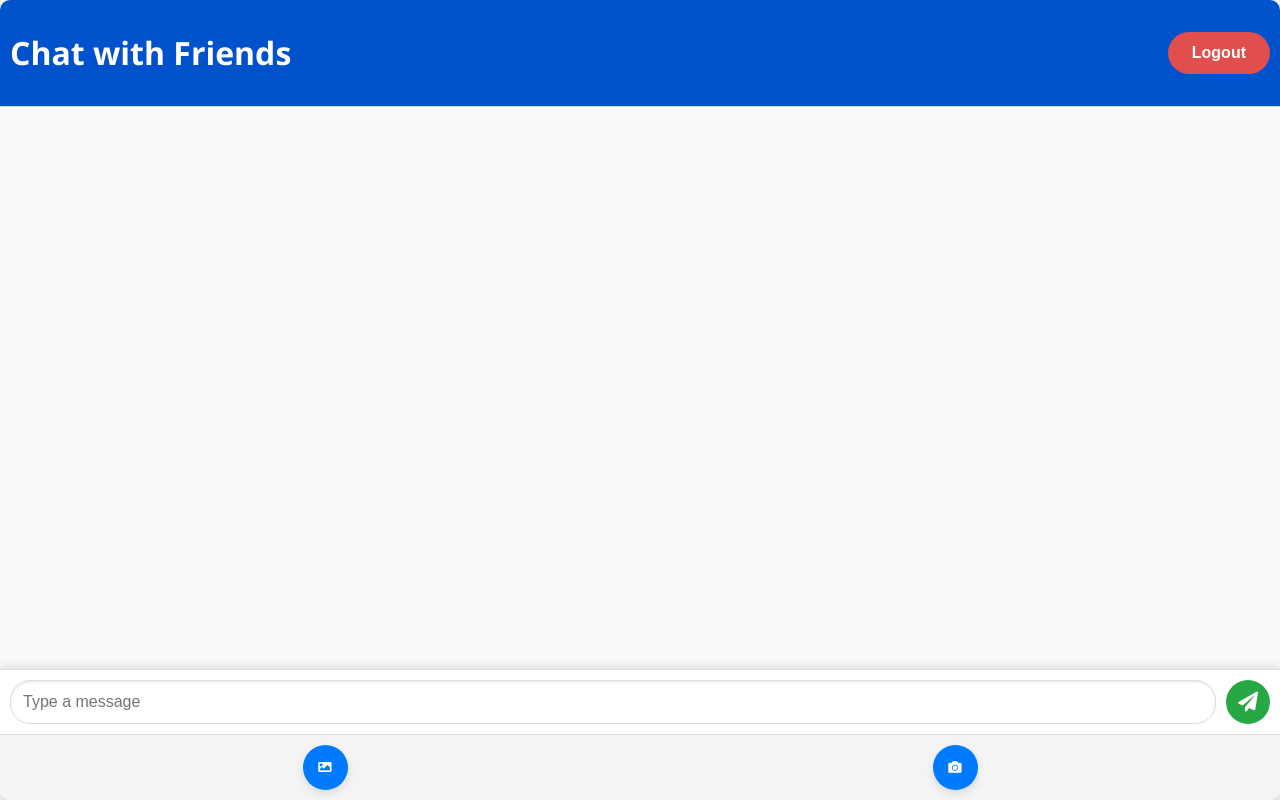
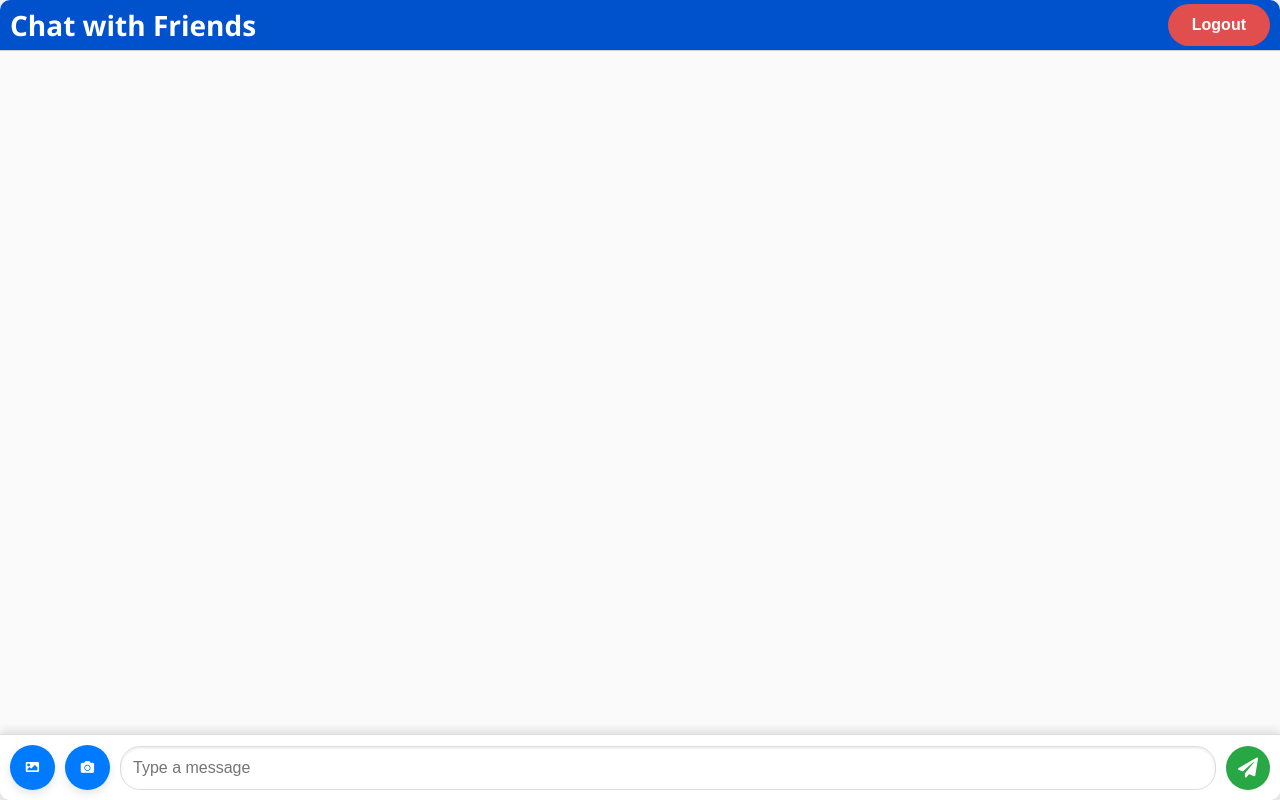
Before and after one commit to ketanohal/my-chat-app, a Flask app: page /chat in a window 1280 px wide. Run offline with Flask 3, Linux system fonts and the light colour scheme; the visitor is signed in with stand-in values (Sample User, id 1); some libraries are stand-ins or nearby versions.

Commit message:
some more additional final changes

```diff
--- a/static/css/chat.css
+++ b/static/css/chat.css
@@ -15,15 +15,19 @@ body.chat-page {
     border-radius: 10px;
     overflow: hidden; /* Hides overflow */
 }
+
 header {
     display: flex;
     justify-content: space-between;
     align-items: center;
-    padding: 10px; /* Reduce padding to make header smaller */
+    padding: 5px 10px; /* Reduced padding to make header smaller */
     background-color: #0052cc;
     color: white;
+    height: 40px; /* Reduced height */
     border-bottom: 1px solid #d1d1d1;
+    font-size: 14px; /* Adjust this value as needed */
 }
+
 
 header #logout-button {
     background-color: #e14e4e;
@@ -52,16 +56,16 @@ header #logout-button:active {
     flex-direction: column;
     justify-content: flex-end;
     height: calc(100% - 60px); /* Adjust height to fit within chat-container */
-    padding: 15px;
+    padding: 5px;
     background-color: #fafafa;
     overflow-y: auto; /* Enable vertical scroll only */
     overflow-x: hidden; /* Hide horizontal scrollbar */
 }
 
 #messages {
+    flex: 1; /* Allows #messages to grow and fill available space */
     display: flex;
     flex-direction: column;
-    height: calc(100% - 60px); /* Adjust height to fit within chat-window */
     overflow-y: auto; /* Enable vertical scroll only */
     overflow-x: hidden; /* Hide horizontal scrollbar */
 }
@@ -85,6 +89,7 @@ header #logout-button:active {
     cursor: pointer;
     border-radius: 8px;
 }
+
 .message.sent {
     background-color: #e4ffe4;
     align-self: flex-end;
@@ -103,6 +108,7 @@ header #logout-button:active {
 
 .chat-input {
     display: flex;
+    align-items: center; /* Align items to the center */
     padding: 10px;
     border-top: 1px solid #ddd;
     background-color: #ffffff;
@@ -144,12 +150,10 @@ header #logout-button:active {
     transform: scale(0.95);
 }
 
-.media-options {
+.media-buttons {
     display: flex;
-    justify-content: space-around;
-    padding: 10px;
-    background-color: #f4f4f4;
-    border-top: 1px solid #ddd;
+    gap: 10px; /* Add gap between buttons */
+    margin-right: 10px; /* Add space between buttons and input */
 }
 
 .media-button {
--- a/templates/chat.html
+++ b/templates/chat.html
@@ -17,12 +17,12 @@
             <div id="messages" data-username="{{ session['username'] }}"></div>
         </div>
         <div class="chat-input">
+            <div class="media-buttons">
+                <button id="image-button" class="media-button"><i class="fas fa-image"></i></button>
+                <button id="camera-button" class="media-button"><i class="fas fa-camera"></i></button>
+            </div>
             <input type="text" id="message-input" placeholder="Type a message">
             <button id="send-button"><i class="fas fa-paper-plane"></i></button>
-        </div>
-        <div class="media-options">
-            <button id="image-button" class="media-button"><i class="fas fa-image"></i></button>
-            <button id="camera-button" class="media-button"><i class="fas fa-camera"></i></button>
         </div>
     </div>
 
@@ -43,6 +43,7 @@
             <span id="close-image-modal" class="close">&times;</span>
             <img id="modal-image" src="" alt="Full Size Image">
         </div>
+    </div>
 
     <script src="https://cdn.socket.io/4.0.0/socket.io.min.js"></script>
     <script src="{{ url_for('static', filename='js/scripts.js') }}"></script>
```
